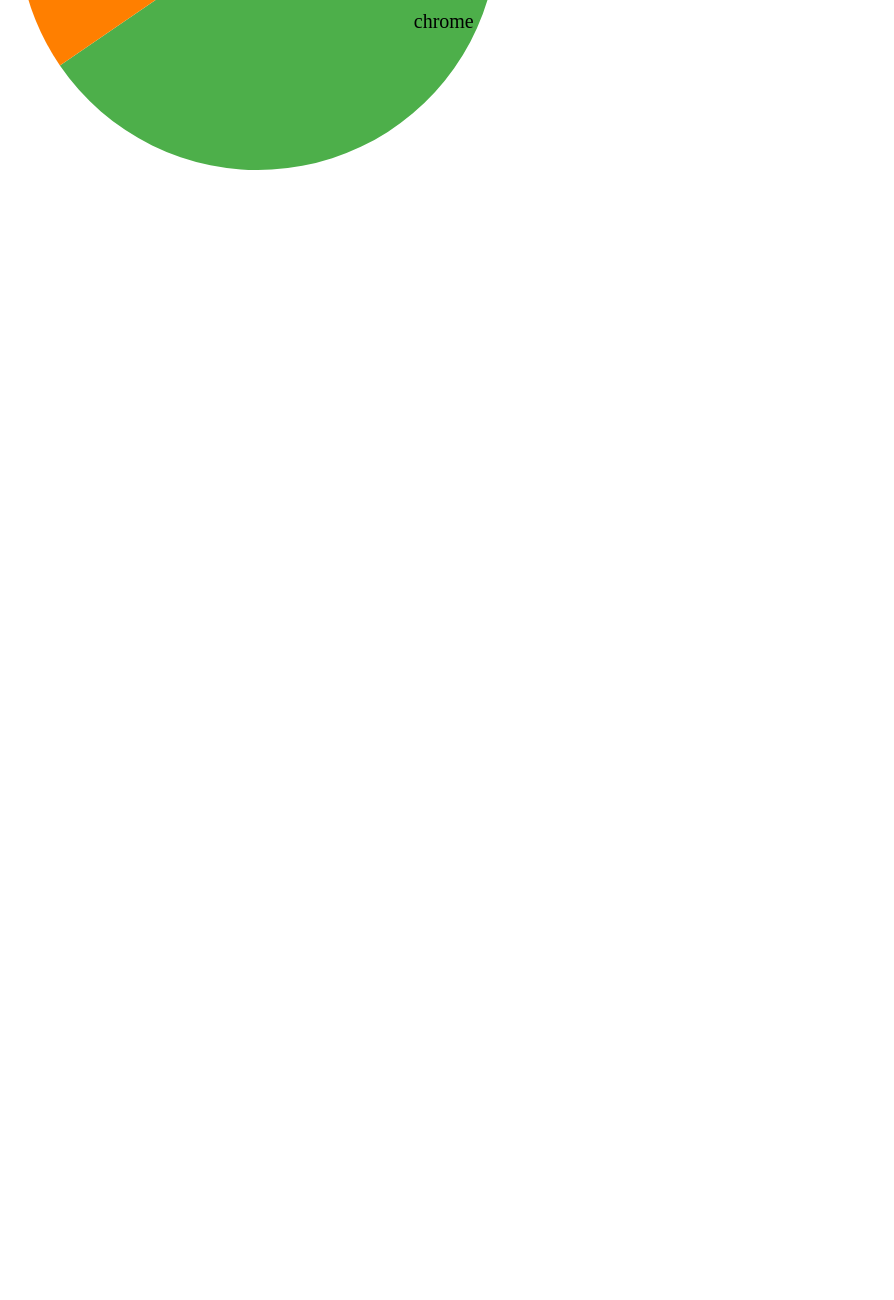
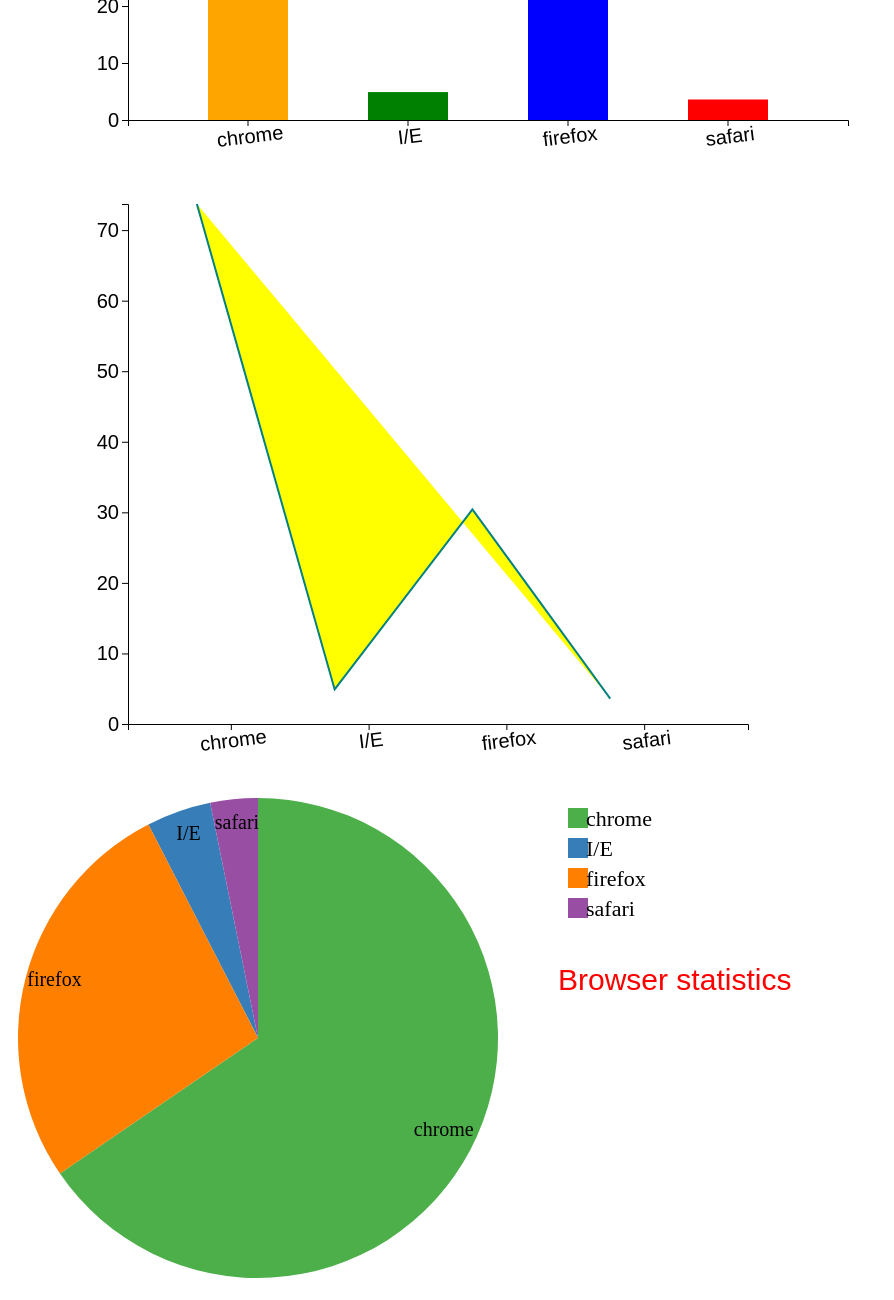
Before and after one commit to sweta222/chartss, a plain HTML site: page d3-visualization/examples/index.html in a window 1280 px wide. Shown: the part 328-1628 px from the top of the page, without its empty margins (0-894 px from the left). Before the commit the page ends 800 px from the top, so only its background shows below. Drawn offline with nearby package versions, Linux system fonts and the light colour scheme.

Commit message:
incomplete changes

```diff
--- a/d3-visualization/examples/call.js
+++ b/d3-visualization/examples/call.js
@@ -1,5 +1,5 @@
-draw('.canvas', {
-  type: 'pie',
+draw('.barchart', {
+  type: 'bar',
 
   top: 20,
   right: 20,
@@ -17,7 +17,6 @@ draw('.canvas', {
   xTextAnchor: 'middle',
   innerPadding: 0.5,
   outerPadding: 0.5,
-  length: 4,
   piecolors: ['#4daf4a', '#377eb8', '#ff7f00', '#984ea3'],
   innerRadius: 0,
   Heading: 'Browser statistics',
@@ -52,3 +51,111 @@ draw('.canvas', {
     }
   ]
 });
+
+draw('.linechart', {
+  type: 'line',
+
+  top: 20,
+  right: 20,
+  bottom: 60,
+  left: 120,
+  width: 760,
+  height: 600,
+  linestrokecolor: 'teal',
+  lineArea: 'yellow',
+  strokeWidth: 2,
+  barColor: ['orange', 'green', 'blue', 'red'],
+  yTextsize: '20px',
+  xTextsize: '20px',
+  xTransform: 'rotate(-7)',
+  xTextAnchor: 'middle',
+  innerPadding: 0.5,
+  outerPadding: 0.5,
+  piecolors: ['#4daf4a', '#377eb8', '#ff7f00', '#984ea3'],
+  innerRadius: 0,
+  Heading: 'Browser statistics',
+  pieFontsize: '20px',
+  HeadingStyle: 'sans-serif',
+  HeadingStyleXval: 150,
+  HeadingStyleYval: 2,
+  HeadingSize: '30px',
+  HeadingColor: 'red',
+  LegendWidth: 20,
+  LegendHeight: 20,
+  LegendTextSize: '22px',
+  LegYpost: 18,
+  LegXpost: 18,
+
+  datasets: [
+    {
+      labelx: 'chrome',
+      labely: 73.7
+    },
+    {
+      labelx: 'I/E',
+      labely: 4.9
+    },
+    {
+      labelx: 'firefox',
+      labely: 30.4
+    },
+    {
+      labelx: 'safari',
+      labely: 3.6
+    }
+  ]
+});
+
+draw('.piechart', {
+  type: 'pie',
+
+  top: 20,
+  right: 20,
+  bottom: 60,
+  left: 120,
+  width: 860,
+  height: 500,
+  linestrokecolor: 'teal',
+  lineArea: 'yellow',
+  strokeWidth: 2,
+  barColor: ['orange', 'green', 'blue', 'red'],
+  yTextsize: '20px',
+  xTextsize: '20px',
+  xTransform: 'rotate(-7)',
+  xTextAnchor: 'middle',
+  innerPadding: 0.5,
+  outerPadding: 0.5,
+  piecolors: ['#4daf4a', '#377eb8', '#ff7f00', '#984ea3'],
+  innerRadius: 0,
+  Heading: 'Browser statistics',
+  pieFontsize: '20px',
+  HeadingStyle: 'sans-serif',
+  HeadingStyleXval: 150,
+  HeadingStyleYval: 2,
+  HeadingSize: '30px',
+  HeadingColor: 'red',
+  LegendWidth: 20,
+  LegendHeight: 20,
+  LegendTextSize: '22px',
+  LegYpost: 18,
+  LegXpost: 18,
+
+  datasets: [
+    {
+      labelx: 'chrome',
+      labely: 73.7
+    },
+    {
+      labelx: 'I/E',
+      labely: 4.9
+    },
+    {
+      labelx: 'firefox',
+      labely: 30.4
+    },
+    {
+      labelx: 'safari',
+      labely: 3.6
+    }
+  ]
+});
--- a/d3-visualization/examples/index.html
+++ b/d3-visualization/examples/index.html
@@ -6,7 +6,9 @@
     <title>Document</title>
   </head>
   <body>
-    <div class="canvas"></div>
+    <div class="barchart"></div>
+    <div class="linechart"></div>
+    <div class="piechart"></div>
     <script src="https://d3js.org/d3.v5.js"></script>
     <script src="../src/axescreation.js"></script>
     <script src="../src/bar.js"></script>
--- a/d3-visualization/src/pie.js
+++ b/d3-visualization/src/pie.js
@@ -21,8 +21,8 @@ const drawPie = (
   pieLegWidth,
   pieLegHeight,
   legendTextsize,
-  legYpost,
-  legXpost
+  legTextYpost,
+  legTextXpost
 ) => {
   const g = parentGroup
     .selectAll('arc')
@@ -73,6 +73,6 @@ const drawPie = (
     .append('text')
     .text(legendText)
     .style('font-size', legendTextsize)
-    .attr('y', legYpost)
-    .attr('x', legXpost);
+    .attr('y', legTextYpost)
+    .attr('x', legTextXpost);
 };
```
